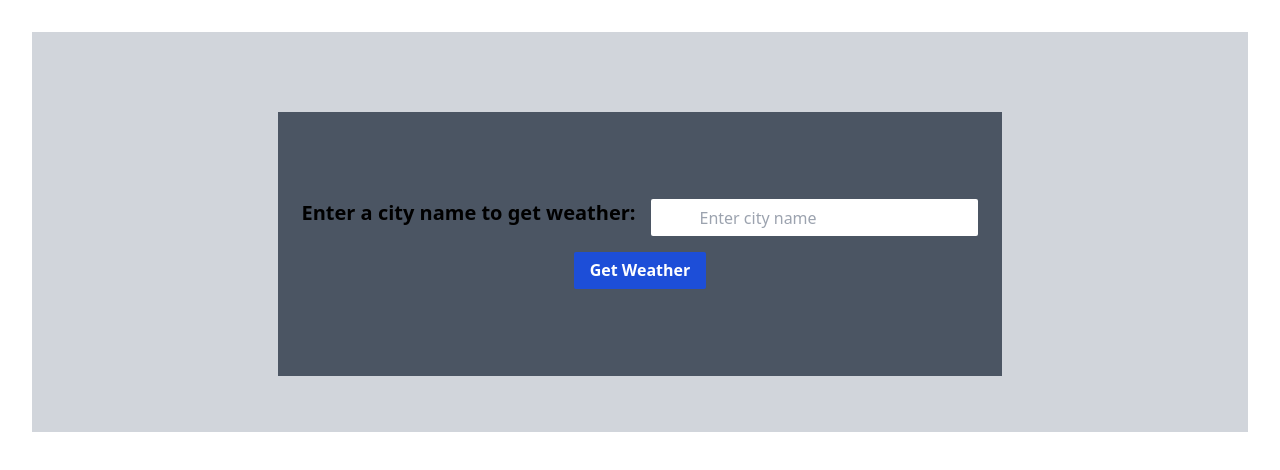
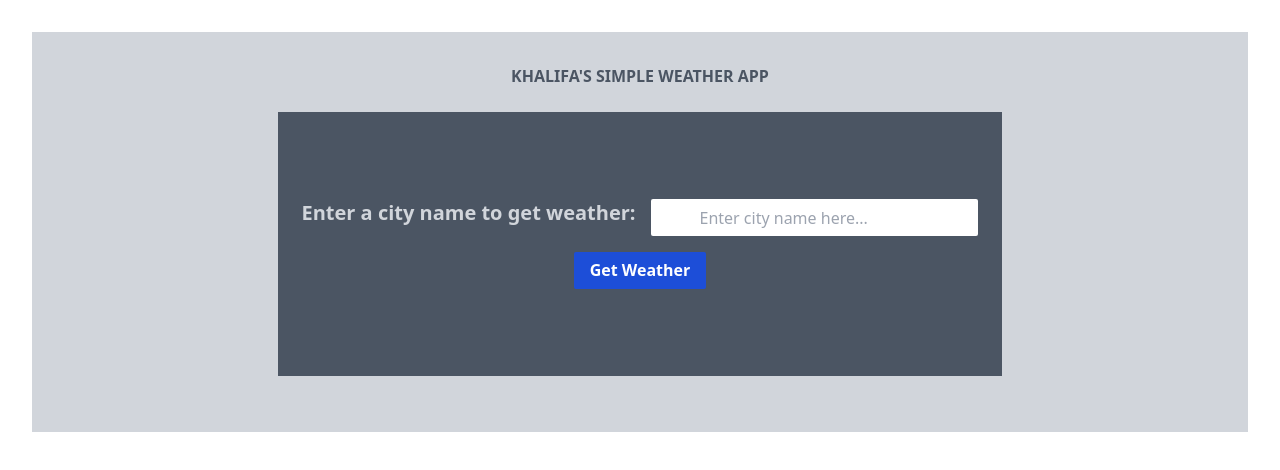
Before and after one commit to Khalifa-pendrops/Simple-Weather-App-with-Tailwind, a React (Vite) app: page / in a window 1280 px wide. Shown: the top 470 px of the page. Built offline with nearby package versions, Linux system fonts and the light colour scheme.

Commit message:
commit two

```diff
--- a/src/components/Weather.jsx
+++ b/src/components/Weather.jsx
@@ -37,12 +37,12 @@ function Weather() {
 
   return (
     <div className="bg-gray-300  h-[100vh] flex flex-col items-center justify-center gap-6 p-8 sm:h-[50vh] ">
-      <h1 className="uppercase text-transparent  ">
+      <h1 className="uppercase font-extrabold text-gray-600">
         Khalifa's Simple Weather App
       </h1>
       <main className="flex flex-col gap-4 justify-center items-center bg-gray-600 h-[20rem] p-6">
         <div className="flex gap-4">
-          <p className="text-xl font-semibold">
+          <p className="text-xl font-semibold text-gray-300">
             Enter a city name to get weather:
           </p>
           <input
@@ -51,7 +51,7 @@ function Weather() {
             id="cityInput"
             name="city"
             value={city}
-            placeholder="Enter city name"
+            placeholder="Enter city name here..."
             onChange={(e) => setCity(e.target.value)}
           ></input>
         </div>
@@ -67,7 +67,9 @@ function Weather() {
         {weatherData && (
           <>
             <h2 className="font-bold text-2xl">{weatherData.location.name}</h2>
-            <p className="italic text-sm">{weatherData.current.condition.text}</p>
+            <p className="italic text-sm">
+              {weatherData.current.condition.text}
+            </p>
             <p className="italic text-xl">
               Temperature:{" "}
               <span className="text-amber-700 font-semibold">
--- a/tailwind.config.js
+++ b/tailwind.config.js
@@ -2,7 +2,11 @@
 export default {
   content: ["./index.html", "./src/**/*.{js,ts,jsx,tsx}"],
   theme: {
-    extend: {},
+    extend: {
+      backgroundImage: {
+        textBg: "url('/images/flash-cards.png')",
+      },
+    },
   },
   plugins: [],
 };
```
Also changed, not shown: src/components/images/lake ending.webp (added), 1 other file (tests, documents, lock files or other folders).
